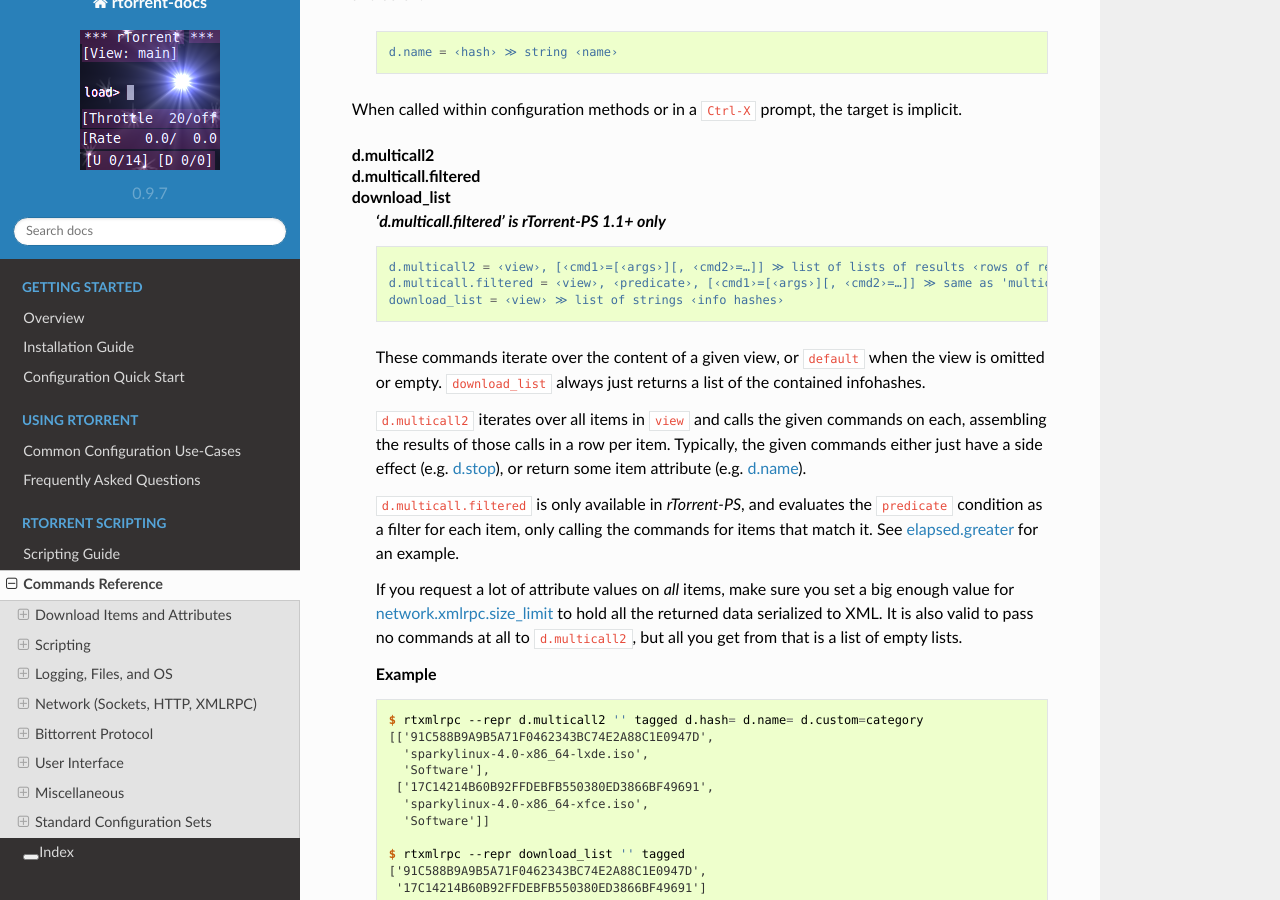
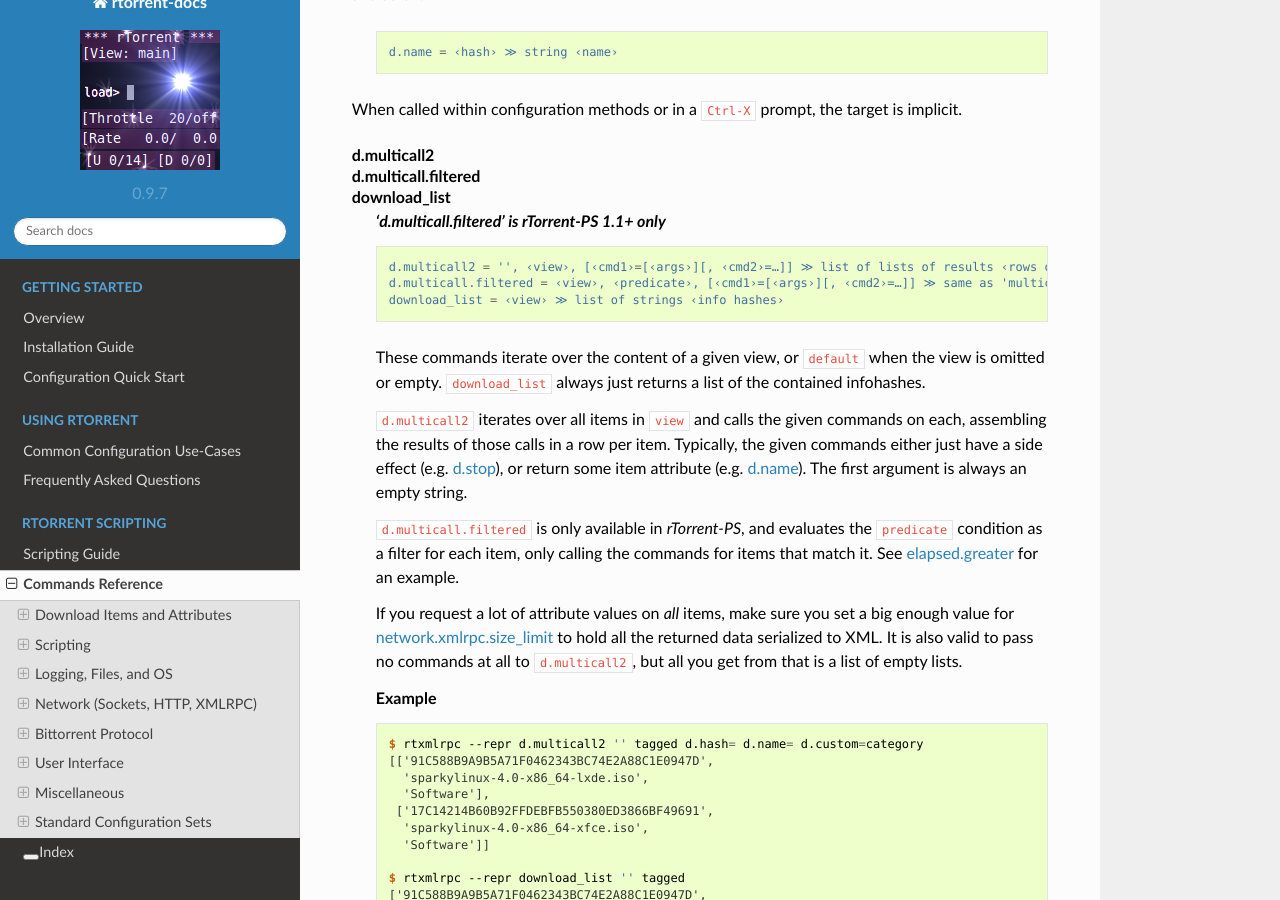
Before and after one commit to rtorrent-community/rtorrent-docs, a Sphinx documentation site: the page built from docs/cmd-ref.rst, in a window 1280 px wide and 900 px high, scrolled down 1784 px. Built offline with Sphinx 7.4.7 and the Read the Docs theme 2.0.0, drawn with Linux system fonts in a browser that asks for light colours.

Commit message:
fix d.multicall2 description
The current d.multicall2 command description is missing the empty target string as first argument.
I have added this empty string to the command and added a line in the description.

```diff
--- a/docs/include-cmd-items.rst
+++ b/docs/include-cmd-items.rst
@@ -24,7 +24,7 @@
 
         .. code-block:: ini
 
-            d.multicall2 = ‹view›, [‹cmd1›=[‹args›][, ‹cmd2›=…]] ≫ list of lists of results ‹rows of results›
+            d.multicall2 = '', ‹view›, [‹cmd1›=[‹args›][, ‹cmd2›=…]] ≫ list of lists of results ‹rows of results›
             d.multicall.filtered = ‹view›, ‹predicate›, [‹cmd1›=[‹args›][, ‹cmd2›=…]] ≫ same as 'multicall2'
             download_list = ‹view› ≫ list of strings ‹info hashes›
 
@@ -36,6 +36,7 @@
         assembling the results of those calls in a row per item.
         Typically, the given commands either just have a side effect (e.g. :term:`d.stop`),
         or return some item attribute (e.g. :term:`d.name`).
+        The first argument is always an empty string.
 
         ``d.multicall.filtered`` is only available in *rTorrent-PS*,
         and evaluates the ``predicate`` condition as a filter for each item,
```
